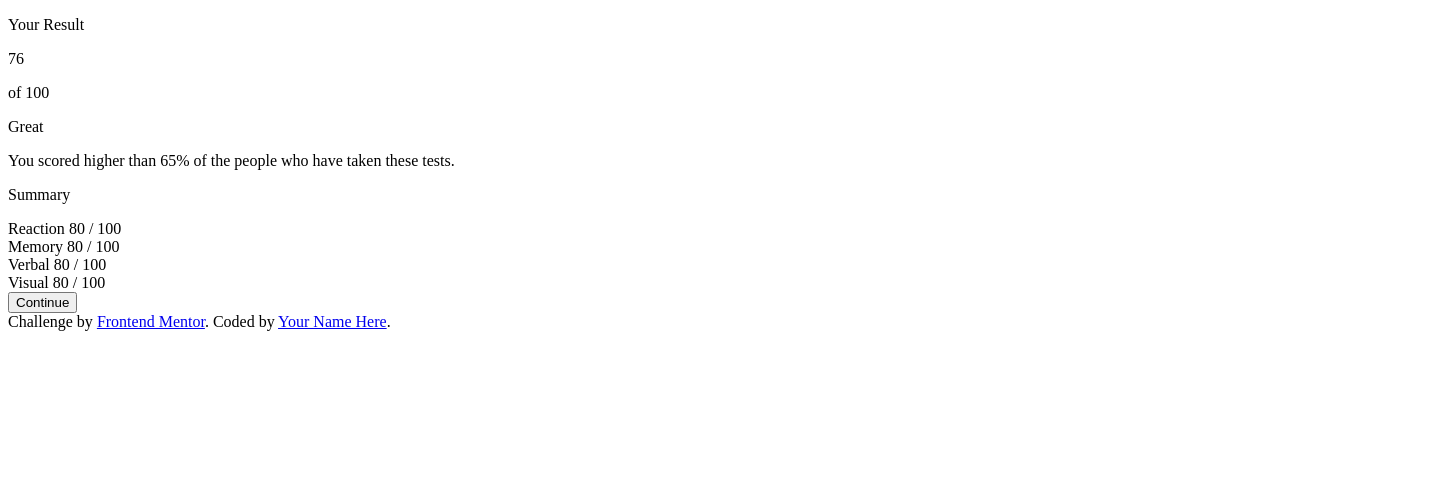
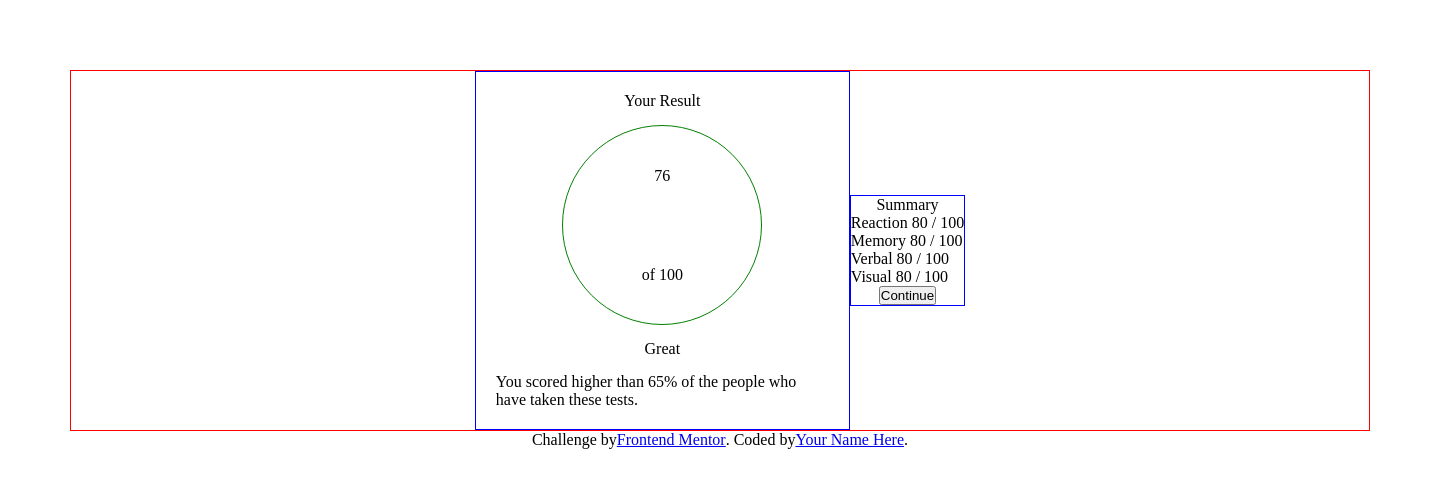
Before and after one commit to JorgeRSLC/frontend-mentor-project, a plain HTML site: page results-summary-component-main/index.html in a window 1280 px wide. Shown: the whole page, 1440 px wide, since content can reach past the window. Drawn offline with Linux system fonts and the light colour scheme.

Commit message:
Add structure to right and left columns
Add flex structure to columns
Add circle structure to score

```diff
--- a/results-summary-component-main/index.html
+++ b/results-summary-component-main/index.html
@@ -8,10 +8,12 @@
 
   <title>Frontend Mentor | Results summary component</title>
 
+  <link rel="stylesheet" href="style.css">
+
 </head>
 <body>
   <div class="row">
-    <div class="column">
+    <div class="column left">
 
       <p>Your Result</p>
 
@@ -20,10 +22,10 @@
         <p>of 100</p>
       </div>
 
-      <p>Great</p>
-      <p>You scored higher than 65% of the people who have taken these tests.</p>
+      <p class="outcome title">Great</p>
+      <p class="outcome content">You scored higher than 65% of the people who have taken these tests.</p>
     </div>
-    <div class="column">
+    <div class="column right">
       <p>Summary</p>
       <div class="group">
         <div class="summary" id="reaction">
--- a/results-summary-component-main/style.css
+++ b/results-summary-component-main/style.css
@@ -0,0 +1,67 @@
+* {
+    margin: 0;
+    padding: 0;
+    box-sizing: border-box;
+    }
+
+body {
+    width: 1440px;
+    padding: 70px;
+}
+
+.row {
+    display: flex;
+    justify-content: center;
+    align-items: center;
+    border: 1px solid red;
+    flex-wrap:wrap;
+}
+
+.column {
+    display: flex;
+    justify-content: center;
+    align-items: center;
+    flex-direction: column;
+    border: 1px solid blue;
+    max-width: 375px;
+}
+
+.score {
+    width: 200px;
+    height: 200px;
+    border-radius: 50%;
+    display: flex;
+    align-items: center;
+    text-align: center;
+    flex-direction: column;
+    justify-content: space-around;
+    border: 1px solid green;
+}
+
+.left {
+    gap: 15px;
+    padding: 20px;
+}
+
+.score p {
+    text-align: center;
+}
+
+.attribution{
+    display: flex;
+    justify-content: center;
+    align-items: center;
+}
+
+/*
+Notes from https://blog.hubspot.com/website/css-border-radius-circle
+for circle around text
+    .center {
+  background: #FF7A59;
+  width: 200px;
+  height: 200px;
+  border-radius: 50%;
+  display: flex;
+  align-items: center;
+  text-align: center;
+} */
```
